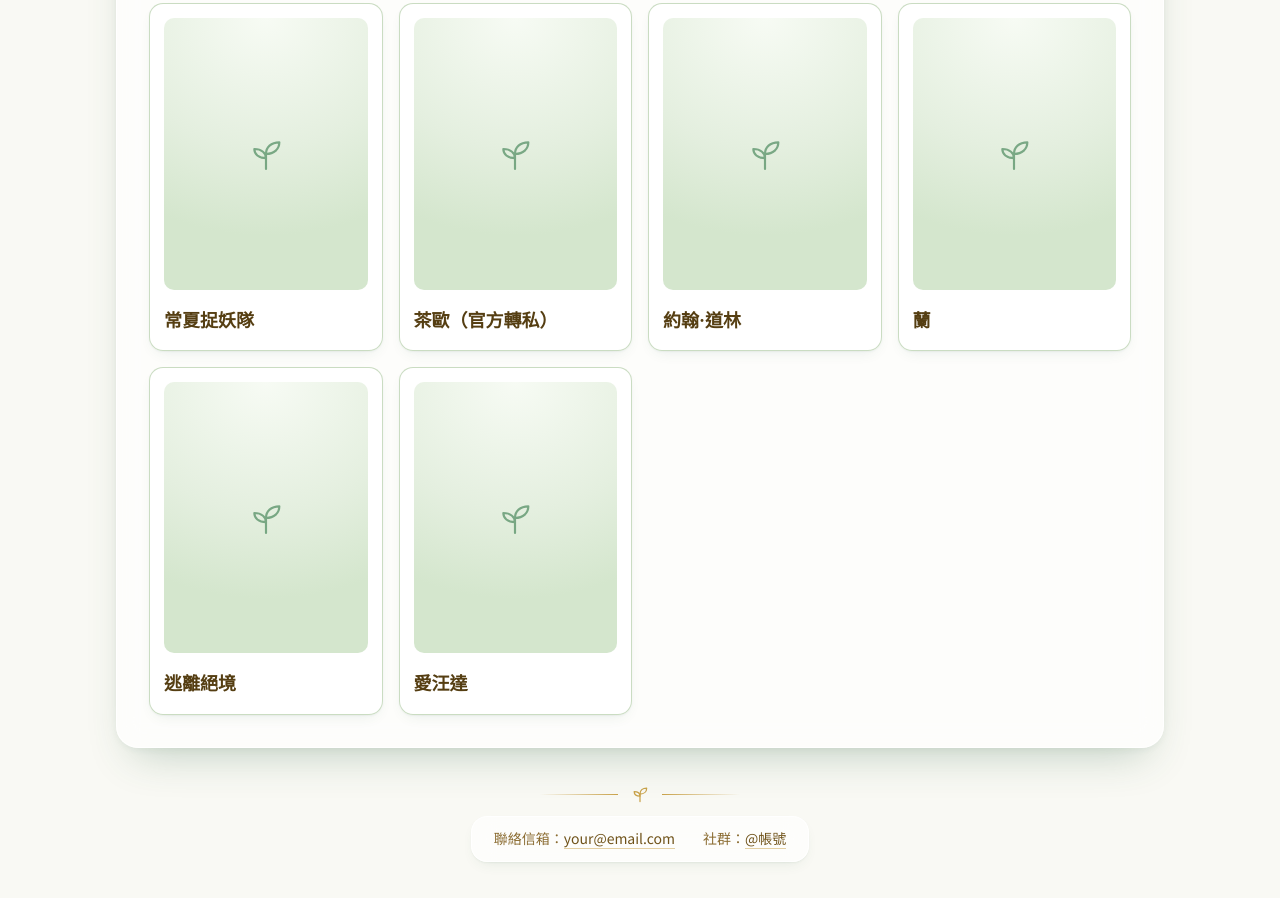
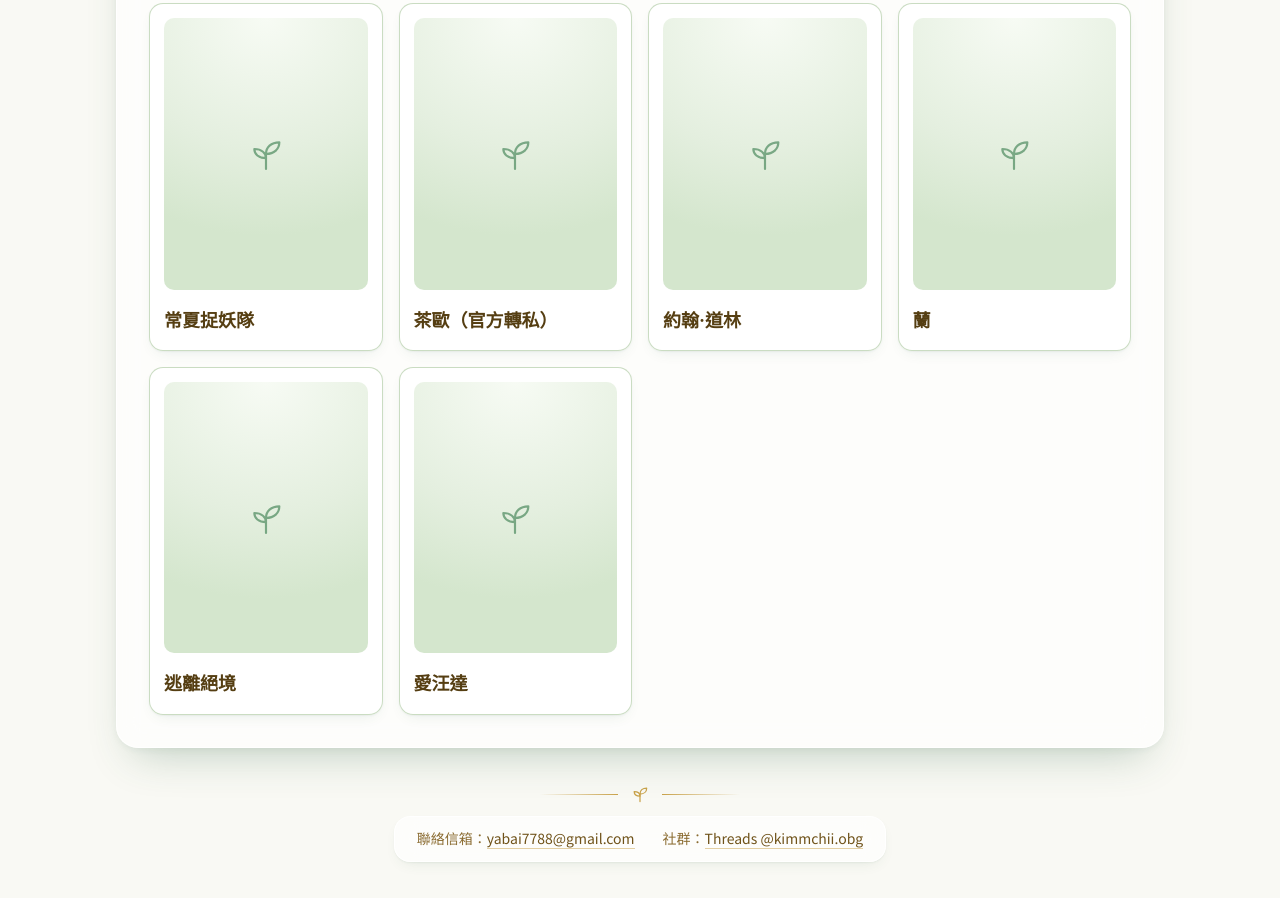
Before and after one commit to kimmchii-app/kimmchii-app.github.io, a plain HTML site: page index.html in a window 1280 px wide. Shown: the part 5202-6100 px from the top of the page. Drawn offline with Linux system fonts and the light colour scheme; a web font is replaced by a local one.

Commit message:
更新網站底部的聯絡資訊
Co-Authored-By: Claude Opus 5.5 <noreply@anthropic.com>

```diff
--- a/index.html
+++ b/index.html
@@ -668,8 +668,8 @@
   <div class="wrap">
     <div class="divider" aria-hidden="true"><svg class="icon"><use href="#i-sprout"/></svg></div>
     <div class="contact">
-      <span>聯絡信箱：<a href="#">your@email.com</a></span>
-      <span>社群：<a href="#">@帳號</a></span>
+      <span>聯絡信箱：<a href="mailto:yabai7788@gmail.com">yabai7788@gmail.com</a></span>
+      <span>社群：<a href="https://www.threads.com/@kimmchii.obg" target="_blank" rel="noopener">Threads @kimmchii.obg</a></span>
     </div>
   </div>
 </footer>
```
